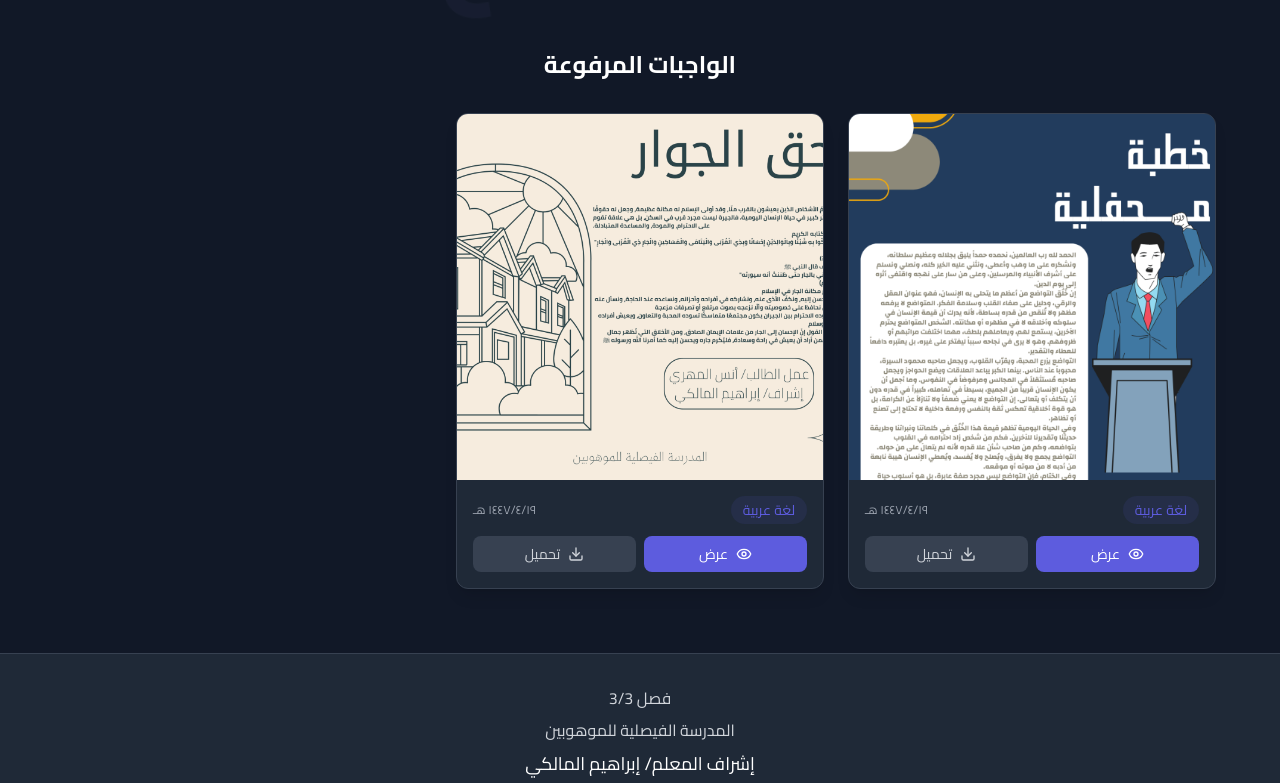
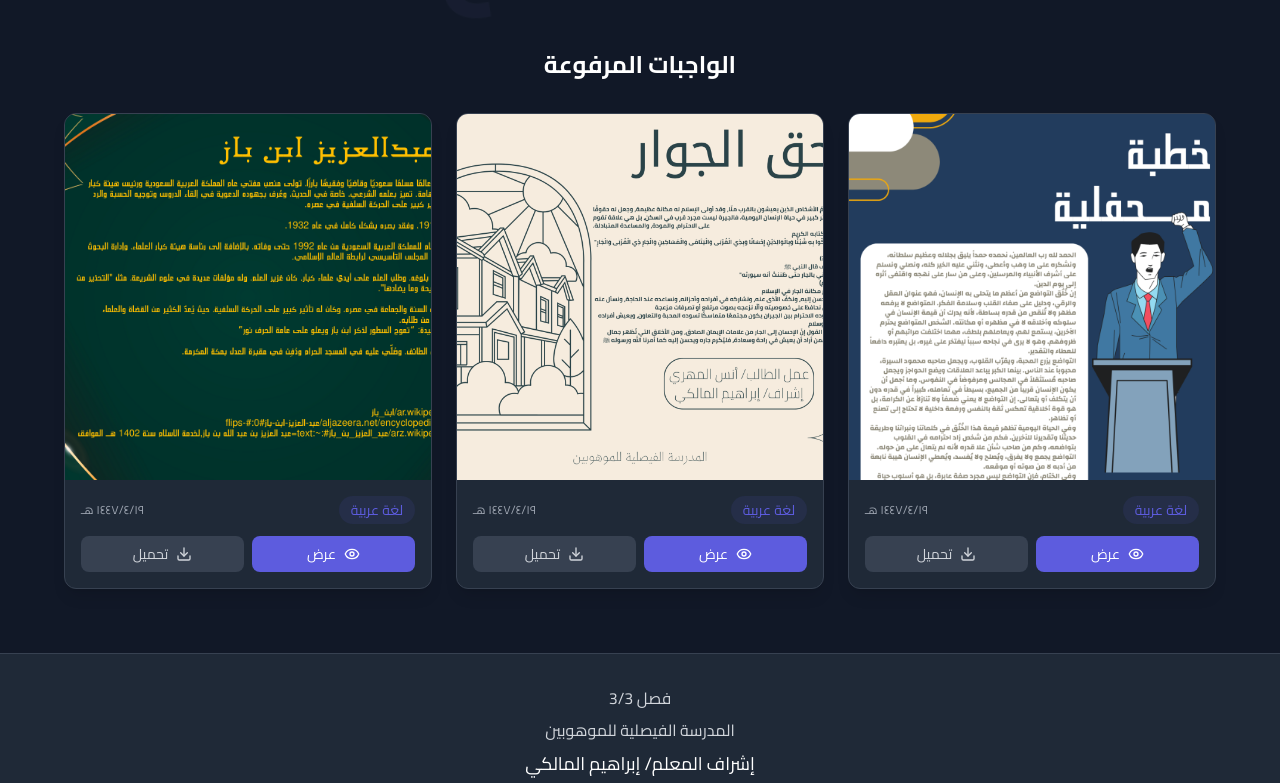
Before and after one commit to Pineymium/mahami, a plain HTML site: page index.html in a window 1280 px wide. Shown: the part 774-1557 px from the top of the page. Drawn offline with nearby package versions, Linux system fonts and the light colour scheme.

Commit message:
Update index.html

```diff
--- a/index.html
+++ b/index.html
@@ -317,6 +317,13 @@
                  createdAt: '2025-10-11',
                  fileName: 'HQ.png'
              },
+              {
+                 id: 3,
+                 imageUrl: 'images/bn baz.png',
+                 subject: 'لغة عربية',
+                 createdAt: '2025-10-11',
+                 fileName: 'bn baz.png'
+             },
 
         ];
 
```
